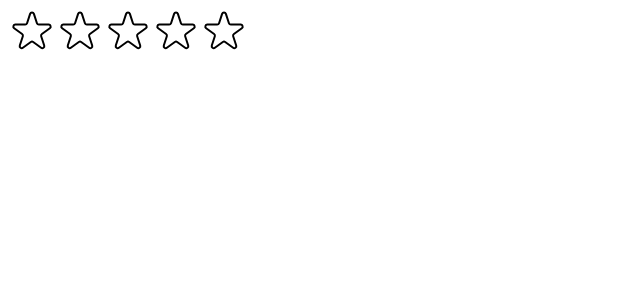
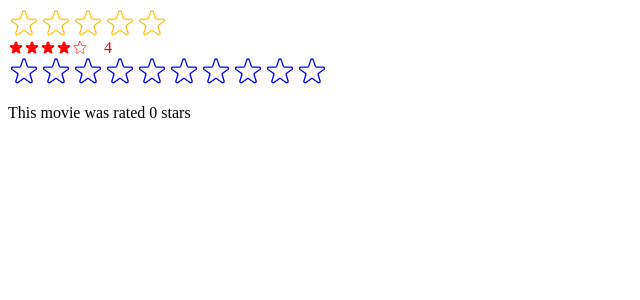
Before and after one commit to MohammedBasha/usepopcorn, a React (Create React App) app: page / in a window 1280 px wide. Shown: the top 300 px of the page, without its empty margins (0-640 px from the left). Built offline with nearby package versions, Linux system fonts and the light colour scheme.

Commit message:
Using the props as a component API

```diff
--- a/src/StarRating.js
+++ b/src/StarRating.js
@@ -10,21 +10,32 @@
     display: "flex",
 };
 
-const textStyle = {
-    lineHeight: "1",
-    margin: "0",
-};
-
-export default function StarRating({ maxRating = 3 }) {
-    const [rating, setRating] = useState(0);
+export default function StarRating({
+    maxRating = 5,
+    color = "#fcc419",
+    size = 48,
+    className = "",
+    messages = [],
+    defaultRating = 0,
+    onSetRating,
+}) {
+    const [rating, setRating] = useState(defaultRating);
     const [tempRating, setTempRating] = useState(0);
 
     function handleRating(rating) {
         setRating(rating);
+        onSetRating(rating);
     }
 
+    const textStyle = {
+        lineHeight: "1",
+        margin: "0",
+        color,
+        fontSize: `${size / 1.5}px`,
+    };
+
     return (
-        <div style={containerStyle}>
+        <div style={containerStyle} className={className}>
             <div style={starContainerStyle}>
                 {Array.from({ length: maxRating }, (_, i) => (
                     <Star
@@ -35,22 +46,28 @@
                         onRate={() => handleRating(i + 1)}
                         onHoverIn={() => setTempRating(i + 1)}
                         onHoverOut={() => setTempRating(0)}
+                        color={color}
+                        size={size}
                     />
                 ))}
             </div>
-            <p style={textStyle}>{tempRating || rating || ""}</p>
+            <p style={textStyle}>
+                {messages.length === maxRating
+                    ? messages[tempRating ? tempRating - 1 : rating - 1]
+                    : tempRating || rating || ""}
+            </p>
         </div>
     );
 }
 
-const starStyle = {
-    width: "48px",
-    height: "48px",
-    display: "block",
-    cursor: "pointer",
-};
+function Star({ onRate, full, onHoverIn, onHoverOut, color, size }) {
+    const starStyle = {
+        width: `${size / 1.5}px`,
+        height: `${size / 1.5}px`,
+        display: "block",
+        cursor: "pointer",
+    };
 
-function Star({ onRate, full, onHoverIn, onHoverOut }) {
     return (
         <span
             style={starStyle}
@@ -62,8 +79,8 @@
                 <svg
                     xmlns="http://www.w3.org/2000/svg"
                     viewBox="0 0 20 20"
-                    fill="#000"
-                    stroke="#000"
+                    fill={color}
+                    stroke={color}
                 >
                     <path d="M9.049 2.927c.3-.921 1.603-.921 1.902 0l1.07 3.292a1 1 0 00.95.69h3.462c.969 0 1.371 1.24.588 1.81l-2.8 2.034a1 1 0 00-.364 1.118l1.07 3.292c.3.921-.755 1.688-1.54 1.118l-2.8-2.034a1 1 0 00-1.175 0l-2.8 2.034c-.784.57-1.838-.197-1.539-1.118l1.07-3.292a1 1 0 00-.364-1.118L2.98 8.72c-.783-.57-.38-1.81.588-1.81h3.461a1 1 0 00.951-.69l1.07-3.292z" />
                 </svg>
@@ -72,7 +89,7 @@
                     xmlns="http://www.w3.org/2000/svg"
                     fill="none"
                     viewBox="0 0 24 24"
-                    stroke="#000"
+                    stroke={color}
                 >
                     <path
                         strokeLinecap="round"
--- a/src/index.js
+++ b/src/index.js
@@ -1,13 +1,32 @@
-import React from "react";
+import React, { useState } from "react";
 import ReactDOM from "react-dom/client";
 // import "./index.css";
 // import App from "./App";
 import StarRating from "./StarRating";
 
+function Test() {
+    const [movieRating, setMovieRating] = useState(0);
+    return (
+        <div>
+            <StarRating
+                color="blue"
+                maxRating={10}
+                onSetRating={setMovieRating}
+            />
+            <p>This movie was rated {movieRating} stars</p>
+        </div>
+    );
+}
+
 const root = ReactDOM.createRoot(document.getElementById("root"));
 root.render(
     <React.StrictMode>
         {/* <App /> */}
-        <StarRating maxRating={5} />
+        <StarRating
+            maxRating={5}
+            messages={["Terrible", "Bad", "Okay", "Good", "Amazing"]}
+        />
+        <StarRating size={24} color="red" className="test" defaultRating={4} />
+        <Test />
     </React.StrictMode>
 );
```
